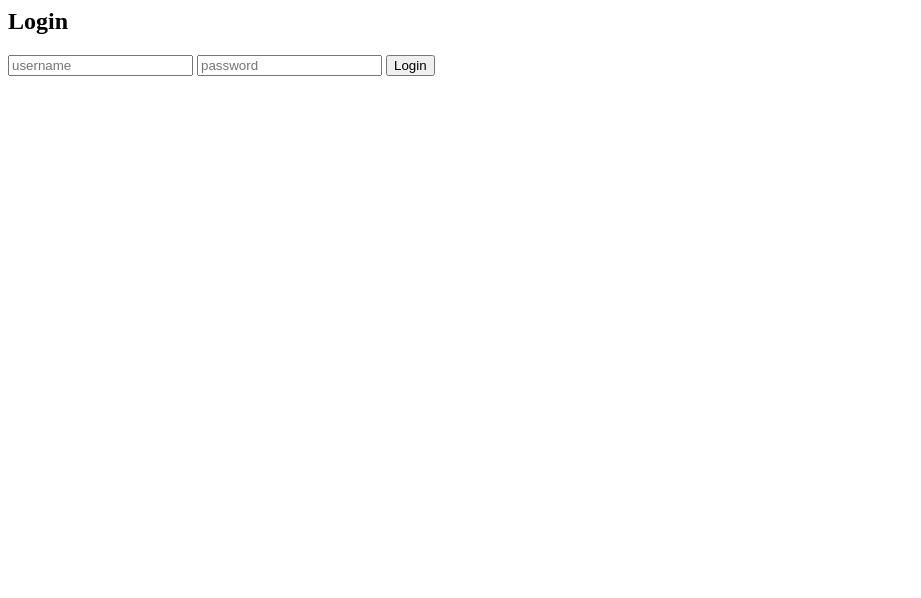
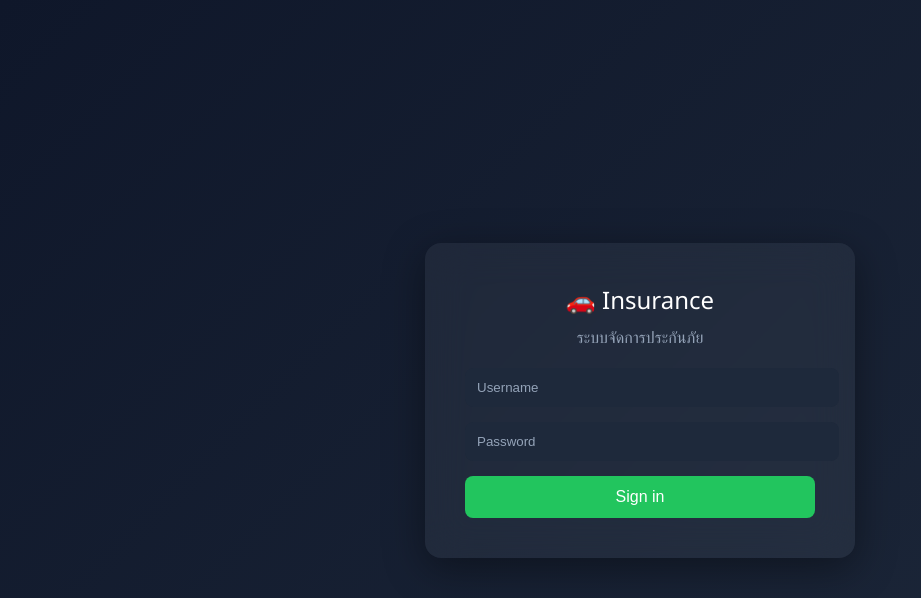
Before and after one commit to lsgcarservice-cell/insurance-app, a website: page public/index.html in a window 1280 px wide. Shown: the whole page, without its empty margins (0-921 px from the left). Drawn offline with Linux system fonts and the light colour scheme.

Commit message:
upgrade login UI

```diff
--- a/public/index.html
+++ b/public/index.html
@@ -1,6 +1,120 @@
-<h2>Login</h2>
-<input id="u" placeholder="username">
-<input id="p" type="password" placeholder="password">
-<button onclick="login()">Login</button>
+<!DOCTYPE html>
+<html>
+<head>
+  <title>Insurance SaaS</title>
+  <meta name="viewport" content="width=device-width, initial-scale=1.0">
 
-<script src="app.js"></script>
+  <style>
+    body {
+      margin:0;
+      height:100vh;
+      display:flex;
+      justify-content:center;
+      align-items:center;
+      font-family: 'Segoe UI';
+      background: linear-gradient(135deg,#0f172a,#1e293b);
+      color:white;
+    }
+
+    .login-box {
+      width:350px;
+      padding:40px;
+      border-radius:16px;
+      background: rgba(255,255,255,0.05);
+      backdrop-filter: blur(20px);
+      box-shadow:0 10px 40px rgba(0,0,0,0.4);
+      text-align:center;
+    }
+
+    h2 {
+      margin-bottom:20px;
+    }
+
+    input {
+      width:100%;
+      padding:12px;
+      margin-bottom:15px;
+      border:none;
+      border-radius:8px;
+      outline:none;
+      background:#1e293b;
+      color:white;
+    }
+
+    input::placeholder {
+      color:#94a3b8;
+    }
+
+    button {
+      width:100%;
+      padding:12px;
+      border:none;
+      border-radius:8px;
+      background:#22c55e;
+      color:white;
+      font-size:16px;
+      cursor:pointer;
+      transition:0.3s;
+    }
+
+    button:hover {
+      background:#16a34a;
+    }
+
+    .error {
+      color:#f87171;
+      margin-top:10px;
+      display:none;
+    }
+
+    .logo {
+      font-size:24px;
+      margin-bottom:10px;
+    }
+
+    .subtitle {
+      color:#94a3b8;
+      margin-bottom:20px;
+    }
+  </style>
+</head>
+
+<body>
+
+<div class="login-box">
+  <div class="logo">🚗 Insurance</div>
+  <div class="subtitle">ระบบจัดการประกันภัย</div>
+
+  <input id="username" placeholder="Username">
+  <input id="password" type="password" placeholder="Password">
+
+  <button onclick="login()">Sign in</button>
+
+  <div id="error" class="error">Login failed</div>
+</div>
+
+<script>
+async function login() {
+  const username = document.getElementById('username').value;
+  const password = document.getElementById('password').value;
+
+  const res = await fetch('/api/auth/login', {
+    method:'POST',
+    headers:{'Content-Type':'application/json'},
+    body: JSON.stringify({username,password})
+  });
+
+  const data = await res.json();
+
+  if(!res.ok){
+    document.getElementById('error').style.display='block';
+    return;
+  }
+
+  localStorage.setItem('ins_token', data.token);
+  location.href = '/dashboard.html';
+}
+</script>
+
+</body>
+</html>
```
